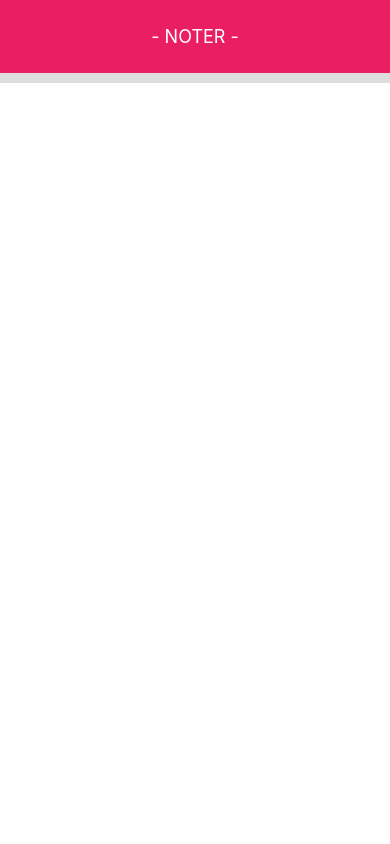
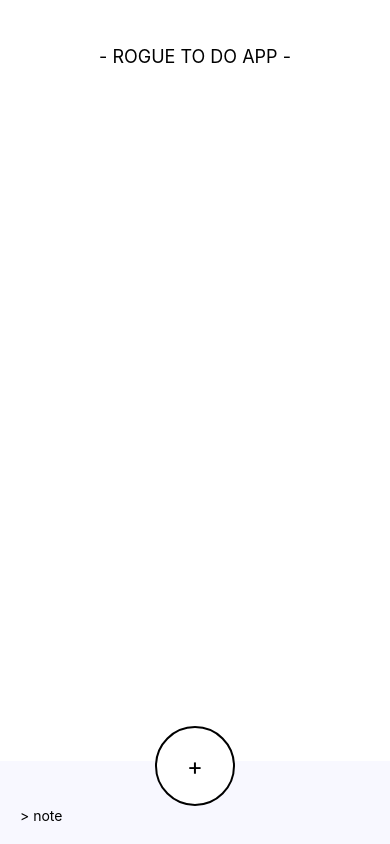
Before and after one commit to juliagaomiller/RogueToDoApp, a React Native app: screen / in a window 390 px wide. Built offline with nearby package versions, Linux system fonts and the light colour scheme.

Commit message:
Everything is working. No functionality yet.

```diff
--- a/App.js
+++ b/App.js
@@ -13,8 +13,24 @@ export default class App extends Component {
   render() {
     return (
       <View style={styles.container}>
+
         <View style={styles.header}>
-          <Text style={styles.headerText}>- NOTER -</Text>
+          <Text style={styles.headerText}>- ROGUE TO DO APP -</Text>
+        </View>
+
+        <View style={styles.footer}>
+
+          <TouchableOpacity style={styles.addButton}>
+            <Text style={styles.addButtonText}>+</Text>
+          </TouchableOpacity>
+
+          <TextInput
+            style={styles.textInput}
+            placeholder='> note'
+            placeholderTextColor='black'
+            >
+          </TextInput>
+
         </View>
 
       </View>
@@ -27,15 +43,54 @@ const styles = StyleSheet.create({
     flex: 1,
   },
   header: {
-    backgroundColor: '#E91E63',
+    padding: 20,
+    backgroundColor: 'white',
     justifyContent: 'center',
-    borderBottomWidth: 10,
-    borderBottomColor: '#ddd',
+    // borderBottomWidth: 10,
+    // borderBottomColor: '#ddd',
     alignItems: 'center'
   },
   headerText: {
-    color: 'white',
+    color: 'black',
     fontSize: 18,
     padding: 26
+  },
+  scrollContainer: {
+    flex: 1,
+    marginBottom: 100,
+  },
+  footer: {
+    position: 'absolute',
+    alignItems: 'center',
+    bottom: 0,
+    left: 0,
+    right: 0,
+  },
+  addButton: {
+    backgroundColor: 'white',
+    width: 80,
+    height: 80,
+    borderRadius: 50,
+    borderWidth: 2,
+    borderColor: 'black',
+    alignItems: 'center',
+    justifyContent: 'center',
+    elevation: 8,
+    marginBottom: -45,
+    zIndex: 10
+  },
+  addButtonText: {
+    color: 'black',
+    fontSize: 24,
+  },
+  textInput: {
+    alignSelf: 'stretch',
+    color: 'black',
+    padding: 20,
+    paddingTop: 46,
+    backgroundColor: 'ghostwhite',
+    // borderTopWidth: 2,
+    // borderTopColor: '#ededed'
   }
+
 });
--- a/index.ios.js
+++ b/index.ios.js
@@ -21,6 +21,4 @@ export default class RogueToDoApp extends Component {
   }
 }
 
-
-
 AppRegistry.registerComponent('RogueToDoApp', () => RogueToDoApp);
```
